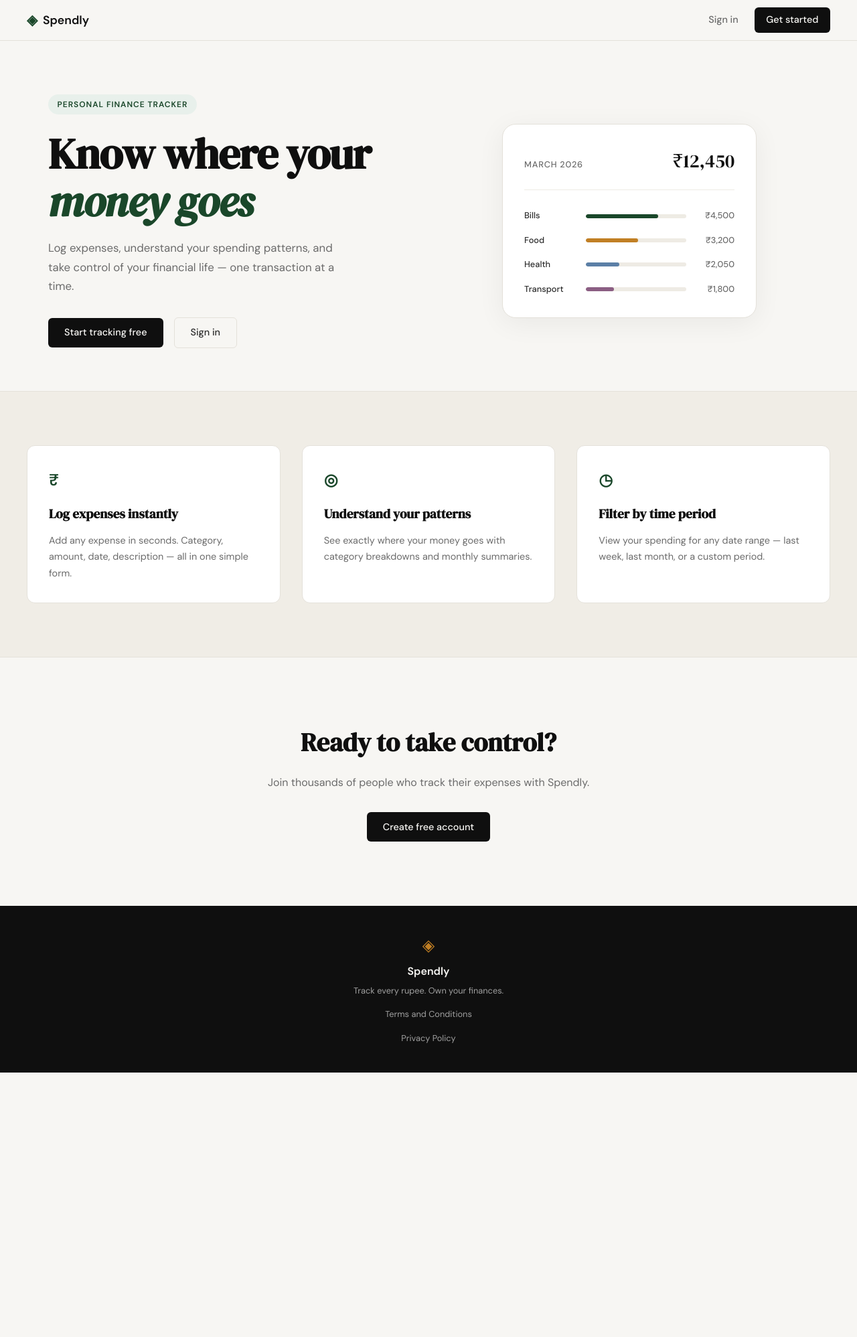
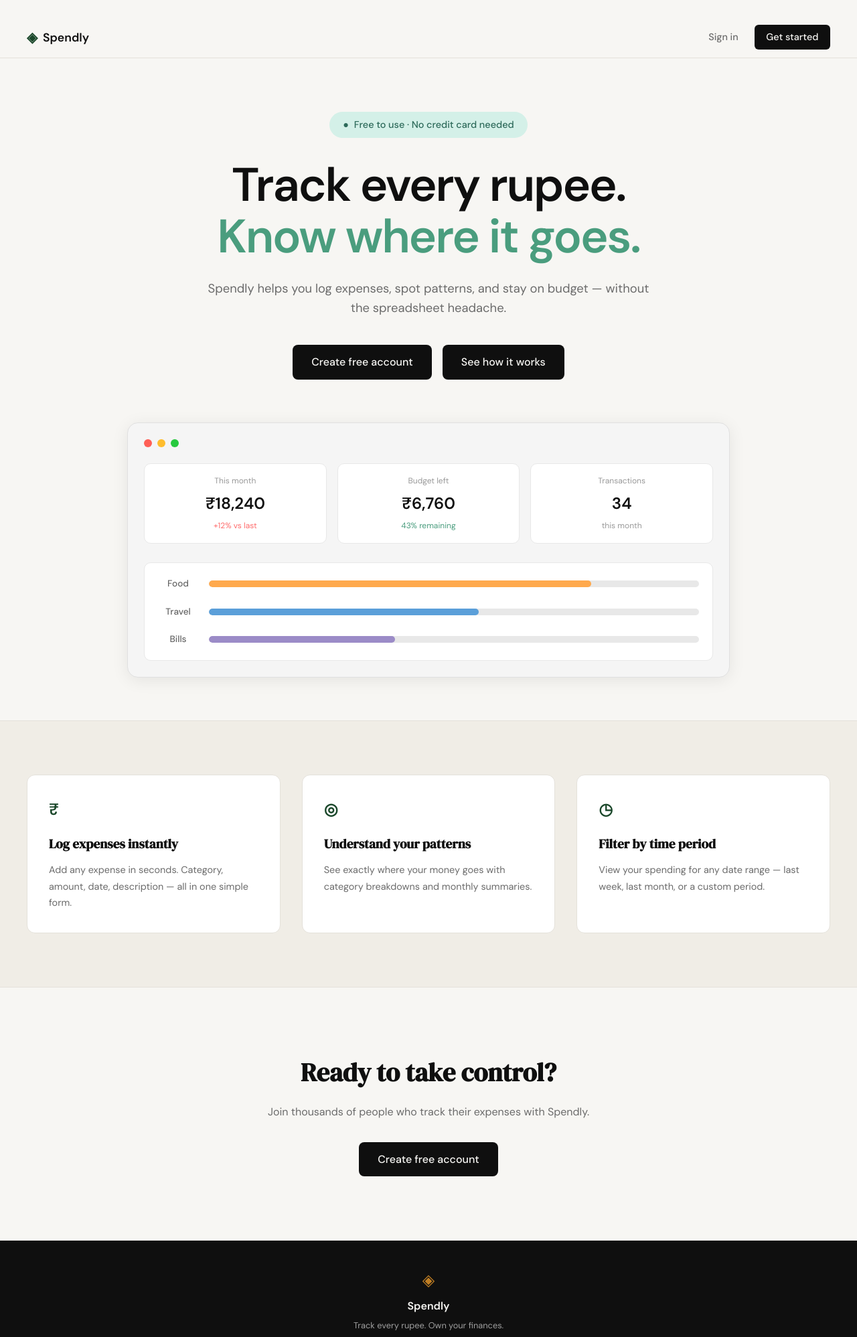
Before and after one commit to devr11/spendly, a Python web app: template templates/landing.html in a window 1280 px wide. Shown: the top 1997 px of the page at 67% size. Before the commit the page ends 1602 px from the top, so only its background shows below. Run offline with Jinja, Linux system fonts and the light colour scheme; the template is opened without the code that fills it, so the values that code supplies are empty.

Commit message:
landing: redesign hero section to match mockup

```diff
--- a/static/css/style.css
+++ b/static/css/style.css
@@ -125,53 +125,67 @@ a { color: inherit; text-decoration: none; }
 
 .hero {
     padding: 5rem 2rem 4rem;
-    display: grid;
-    grid-template-columns: 1fr 1fr;
-    gap: 4rem;
+    display: flex;
+    flex-direction: column;
     align-items: center;
     max-width: var(--max-width);
     margin: 0 auto;
+    text-align: center;
+}
+
+.hero-inner {
+    max-width: 900px;
+    display: flex;
+    flex-direction: column;
+    align-items: center;
+    margin-bottom: 4rem;
 }
 
 .hero-badge {
     display: inline-block;
-    background: var(--accent-light);
-    color: var(--accent);
-    font-size: 0.75rem;
+    background: #d4f0e8;
+    color: #2d6a5a;
+    font-size: 0.9rem;
+    font-weight: 500;
+    padding: 0.5rem 1.25rem;
+    border-radius: 999px;
+    margin-bottom: 2rem;
+}
+
+.badge-dot {
+    color: #2d6a5a;
+    margin-right: 0.25rem;
+}
+
+.hero-title {
+    font-family: var(--font-body);
+    font-size: clamp(2.75rem, 5.5vw, 4.5rem);
+    line-height: 1.1;
+    letter-spacing: -0.03em;
+    color: var(--ink);
     font-weight: 600;
-    letter-spacing: 0.08em;
-    text-transform: uppercase;
-    padding: 0.35rem 0.85rem;
-    border-radius: 999px;
     margin-bottom: 1.5rem;
 }
 
-.hero-title {
-    font-family: var(--font-display);
-    font-size: clamp(2.5rem, 5vw, 4rem);
-    line-height: 1.1;
-    letter-spacing: -0.02em;
-    color: var(--ink);
-    margin-bottom: 1.25rem;
-}
-
-.hero-title em {
-    font-style: italic;
-    color: var(--accent);
+.hero-title-green {
+    color: #4a9d7e;
+    font-weight: 600;
 }
 
 .hero-subtitle {
-    font-size: 1.05rem;
-    color: var(--ink-muted);
-    line-height: 1.7;
-    max-width: 460px;
-    margin-bottom: 2rem;
+    font-size: 1.15rem;
+    color: #6b6b6b;
+    line-height: 1.6;
+    max-width: 680px;
+    margin-bottom: 2.5rem;
+    text-align: center;
 }
 
 .hero-actions {
     display: flex;
     gap: 1rem;
     align-items: center;
+    justify-content: center;
 }
 
 /* ------------------------------------------------------------------ */
@@ -181,80 +195,109 @@ a { color: inherit; text-decoration: none; }
 .hero-visual {
     display: flex;
     justify-content: center;
+    width: 100%;
 }
 
 .mock-card {
-    background: var(--paper-card);
-    border: 1px solid var(--border);
-    border-radius: var(--radius-lg);
-    padding: 2rem;
+    background: #f5f5f5;
+    border: 1px solid #e0e0e0;
+    border-radius: 16px;
+    padding: 1.5rem;
     width: 100%;
-    max-width: 380px;
-    box-shadow: 0 8px 40px rgba(0,0,0,0.06);
+    max-width: 900px;
+    box-shadow: 0 4px 24px rgba(0,0,0,0.08);
 }
 
-.mock-card-header {
+.mock-window-controls {
     display: flex;
-    justify-content: space-between;
-    align-items: baseline;
-    margin-bottom: 1.75rem;
-    padding-bottom: 1.25rem;
-    border-bottom: 1px solid var(--border-soft);
+    gap: 0.5rem;
+    margin-bottom: 1.5rem;
 }
 
-.mock-label {
-    font-size: 0.8rem;
-    font-weight: 500;
-    color: var(--ink-muted);
-    text-transform: uppercase;
-    letter-spacing: 0.06em;
+.window-dot {
+    width: 12px;
+    height: 12px;
+    border-radius: 50%;
 }
 
-.mock-total {
-    font-family: var(--font-display);
-    font-size: 1.75rem;
-    color: var(--ink);
+.window-red { background: #ff5f56; }
+.window-yellow { background: #ffbd2e; }
+.window-green { background: #27c93f; }
+
+.mock-stats {
+    display: grid;
+    grid-template-columns: repeat(3, 1fr);
+    gap: 1rem;
+    margin-bottom: 1.75rem;
 }
 
-.mock-bars { display: flex; flex-direction: column; gap: 1rem; }
+.stat-card {
+    background: white;
+    border: 1px solid #e8e8e8;
+    border-radius: 10px;
+    padding: 1rem;
+}
+
+.stat-label {
+    font-size: 0.75rem;
+    color: #999;
+    margin-bottom: 0.35rem;
+}
+
+.stat-value {
+    font-size: 1.5rem;
+    font-weight: 600;
+    color: var(--ink);
+    margin-bottom: 0.25rem;
+}
+
+.stat-change {
+    font-size: 0.75rem;
+    color: #999;
+}
+
+.stat-red { color: #ff6b6b; }
+.stat-green { color: #4a9d7e; }
+
+.mock-bars {
+    display: flex;
+    flex-direction: column;
+    gap: 1.25rem;
+    background: white;
+    border: 1px solid #e8e8e8;
+    border-radius: 10px;
+    padding: 1.25rem;
+}
 
 .mock-bar-row {
     display: grid;
-    grid-template-columns: 80px 1fr 60px;
+    grid-template-columns: 60px 1fr;
     align-items: center;
-    gap: 0.75rem;
+    gap: 1rem;
 }
 
 .mock-cat {
-    font-size: 0.8rem;
+    font-size: 0.85rem;
     font-weight: 500;
-    color: var(--ink-soft);
+    color: #666;
 }
 
 .mock-bar-track {
-    height: 6px;
-    background: var(--border-soft);
+    height: 10px;
+    background: #e8e8e8;
     border-radius: 999px;
     overflow: hidden;
 }
 
 .mock-bar {
     height: 100%;
-    background: var(--accent);
     border-radius: 999px;
     transition: width 0.6s ease;
 }
 
-.mock-bar-2 { background: var(--accent-2); }
-.mock-bar-3 { background: #5b7fa6; }
-.mock-bar-4 { background: #8b5e83; }
-
-.mock-amt {
-    font-size: 0.8rem;
-    font-weight: 500;
-    color: var(--ink-muted);
-    text-align: right;
-}
+.mock-bar-orange { background: #ffa94d; }
+.mock-bar-blue { background: #5b9fd9; }
+.mock-bar-purple { background: #9b8bc7; }
 
 /* ------------------------------------------------------------------ */
 /* Buttons                                                             */
@@ -264,10 +307,10 @@ a { color: inherit; text-decoration: none; }
     display: inline-block;
     background: var(--ink);
     color: var(--paper);
-    padding: 0.65rem 1.5rem;
-    border-radius: var(--radius-sm);
+    padding: 0.8rem 1.75rem;
+    border-radius: 8px;
     font-family: var(--font-body);
-    font-size: 0.9rem;
+    font-size: 1rem;
     font-weight: 500;
     cursor: pointer;
     border: none;
@@ -275,7 +318,23 @@ a { color: inherit; text-decoration: none; }
     text-decoration: none;
 }
 
-.btn-primary:hover { background: var(--accent); }
+.btn-primary:hover { background: #2d2d2d; }
+
+.btn-secondary {
+    display: inline-block;
+    background: var(--ink);
+    color: var(--paper);
+    padding: 0.8rem 1.75rem;
+    border-radius: 8px;
+    font-size: 1rem;
+    font-weight: 500;
+    transition: all 0.2s;
+    text-decoration: none;
+}
+
+.btn-secondary:hover {
+    background: #2d2d2d;
+}
 
 .btn-ghost {
     display: inline-block;
--- a/templates/base.html
+++ b/templates/base.html
@@ -31,7 +31,9 @@
 
     <footer class="footer">
         <div class="footer-inner">
-            <span class="brand-icon">◈</span>
+            <span class="brand-icon">◈
+
+            </span>
             <span class="footer-name">Spendly</span>
             <p class="footer-copy">Track every rupee. Own your finances.</p>
             <div class="footer-links">
--- a/templates/landing.html
+++ b/templates/landing.html
@@ -6,55 +6,63 @@
 
 <section class="hero">
     <div class="hero-inner">
-        <div class="hero-badge">Personal Finance Tracker</div>
+        <div class="hero-badge">
+            <span class="badge-dot">●</span> Free to use · No credit card needed
+        </div>
         <h1 class="hero-title">
-            Know where your<br>
-            <em>money goes</em>
+            Track every rupee.<br>
+            <span class="hero-title-green">Know where it goes.</span>
         </h1>
         <p class="hero-subtitle">
-            Log expenses, understand your spending patterns,
-            and take control of your financial life —
-            one transaction at a time.
+            Spendly helps you log expenses, spot patterns, and stay on budget — without the spreadsheet headache.
         </p>
         <div class="hero-actions">
-            <a href="{{ url_for('register') }}" class="btn-primary">Start tracking free</a>
-            <a href="{{ url_for('login') }}" class="btn-ghost">Sign in</a>
+            <a href="{{ url_for('register') }}" class="btn-primary">Create free account</a>
+            <a href="#features" class="btn-secondary">See how it works</a>
         </div>
     </div>
     <div class="hero-visual">
         <div class="mock-card">
-            <div class="mock-card-header">
-                <span class="mock-label">March 2026</span>
-                <span class="mock-total">₹12,450</span>
+            <div class="mock-window-controls">
+                <span class="window-dot window-red"></span>
+                <span class="window-dot window-yellow"></span>
+                <span class="window-dot window-green"></span>
+            </div>
+            <div class="mock-stats">
+                <div class="stat-card">
+                    <div class="stat-label">This month</div>
+                    <div class="stat-value">₹18,240</div>
+                    <div class="stat-change stat-red">+12% vs last</div>
+                </div>
+                <div class="stat-card">
+                    <div class="stat-label">Budget left</div>
+                    <div class="stat-value">₹6,760</div>
+                    <div class="stat-change stat-green">43% remaining</div>
+                </div>
+                <div class="stat-card">
+                    <div class="stat-label">Transactions</div>
+                    <div class="stat-value">34</div>
+                    <div class="stat-change">this month</div>
+                </div>
             </div>
             <div class="mock-bars">
                 <div class="mock-bar-row">
+                    <span class="mock-cat">Food</span>
+                    <div class="mock-bar-track">
+                        <div class="mock-bar mock-bar-orange" style="width: 78%"></div>
+                    </div>
+                </div>
+                <div class="mock-bar-row">
+                    <span class="mock-cat">Travel</span>
+                    <div class="mock-bar-track">
+                        <div class="mock-bar mock-bar-blue" style="width: 55%"></div>
+                    </div>
+                </div>
+                <div class="mock-bar-row">
                     <span class="mock-cat">Bills</span>
                     <div class="mock-bar-track">
-                        <div class="mock-bar" style="width: 72%"></div>
+                        <div class="mock-bar mock-bar-purple" style="width: 38%"></div>
                     </div>
-                    <span class="mock-amt">₹4,500</span>
-                </div>
-                <div class="mock-bar-row">
-                    <span class="mock-cat">Food</span>
-                    <div class="mock-bar-track">
-                        <div class="mock-bar mock-bar-2" style="width: 52%"></div>
-                    </div>
-                    <span class="mock-amt">₹3,200</span>
-                </div>
-                <div class="mock-bar-row">
-                    <span class="mock-cat">Health</span>
-                    <div class="mock-bar-track">
-                        <div class="mock-bar mock-bar-3" style="width: 33%"></div>
-                    </div>
-                    <span class="mock-amt">₹2,050</span>
-                </div>
-                <div class="mock-bar-row">
-                    <span class="mock-cat">Transport</span>
-                    <div class="mock-bar-track">
-                        <div class="mock-bar mock-bar-4" style="width: 28%"></div>
-                    </div>
-                    <span class="mock-amt">₹1,800</span>
                 </div>
             </div>
         </div>
```
Also changed, not shown: ${HOME}/.claude-omniroute/image-cache/22b4d59f-7d86-4769-aa13-94befb9eb2d8/2.png (added), ${HOME}/.claude-omniroute/image-cache/22b4d59f-7d86-4769-aa13-94befb9eb2d8/3.png (added), ${HOME}/.claude-omniroute/image-cache/22b4d59f-7d86-4769-aa13-94befb9eb2d8/4.png (added), ${HOME}/.claude-omniroute/sessions/28220.json, Screenshot 2026-03-25 at 12.36.20 AM.png (added), Screenshot 2026-09-12 222911.png (added), 5 other files.
